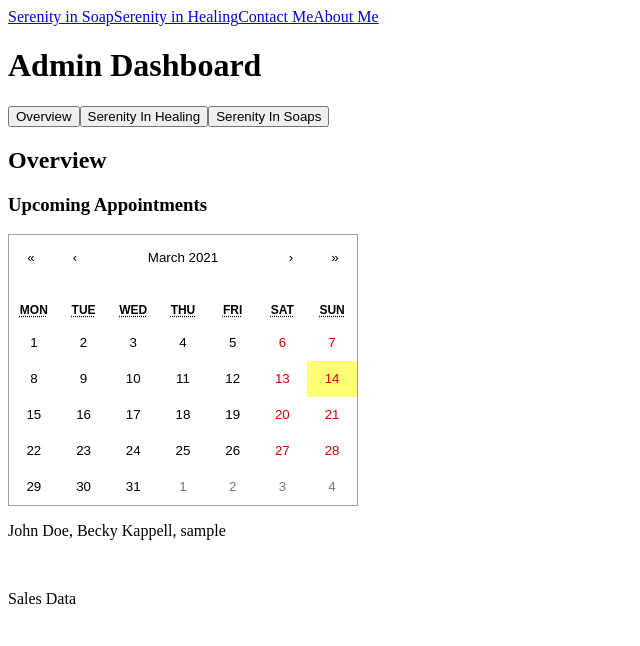
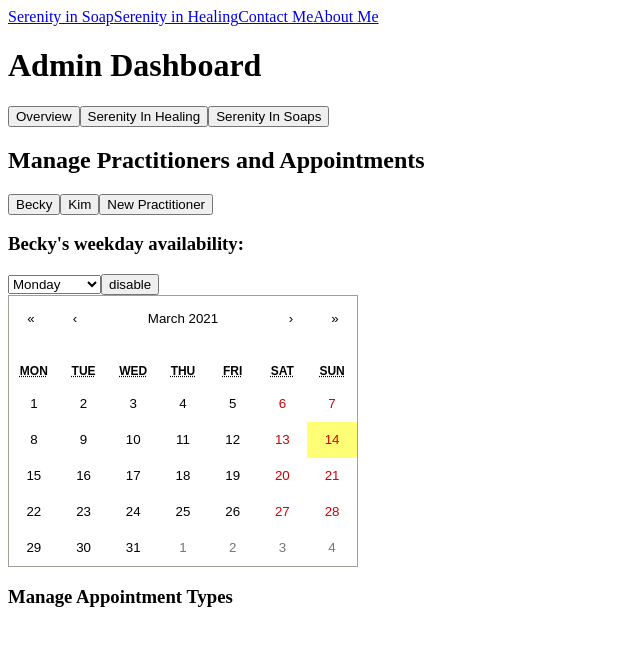
Before and after one commit to kimcodesjs/serenity-ignited, a React app: page /admin in a window 1280 px wide. Shown: the top 646 px of the page, without its empty margins (0-640 px from the left). Built offline with nearby package versions, Linux system fonts and the light colour scheme.

Commit message:
updated/created forms

```diff
--- a/src/Components/Admin/Dashboard.js
+++ b/src/Components/Admin/Dashboard.js
@@ -6,7 +6,7 @@ import SoapsAdmin from './SoapsAdmin'
 
 const Dashboard = () => {
 
-    const [active, setActive] = useState('overview')
+    const [active, setActive] = useState('reiki')
 
 
     const onClick = (e) => {
--- /dev/null
+++ b/src/Components/Admin/Forms/AvailabilityForm.js
@@ -0,0 +1,78 @@
+import React, {useState} from 'react'
+import {DateTime, Interval, Info} from 'luxon'
+import Calendar from 'react-calendar'
+
+class AvailabilityForm extends React.Component {
+    // on option change -> show time range picker
+    // add appointment buffer setting
+    // store/fetch user settings in db
+
+    constructor() {
+		super()
+		this.state = {
+            disabledDays: [],
+            currentSelection: 'Monday'
+        }
+
+    }
+
+
+    getDisabledDates = ({activeStartDate, date, view }) => {
+        if (date.getDay() === 0 && this.state.disabledDays.includes('Sunday')) {
+            return true
+        } else if (date.getDay() === 1 && this.state.disabledDays.includes('Monday')) {
+            return true
+        } else if (date.getDay() === 2 && this.state.disabledDays.includes('Tuesday')) {
+            return true
+        } else if (date.getDay() === 3 && this.state.disabledDays.includes('Wednesday')) {
+            return true
+        } else if (date.getDay() === 4 && this.state.disabledDays.includes('Thursday')) {
+            return true
+        } else if (date.getDay() === 5 && this.state.disabledDays.includes('Friday')) {
+            return true
+        } else if (date.getDay() === 6 && this.state.disabledDays.includes('Saturday')) {
+            return true
+        }
+    }
+
+    onClick = () => {
+        !this.state.disabledDays.includes(this.state.currentSelection) ?
+            this.setState({
+                disabledDays: [...this.state.disabledDays, this.state.currentSelection]
+            }):
+            this.setState({
+                disabledDays: this.state.disabledDays.filter(day => day !== this.state.currentSelection)
+            })
+
+
+    }
+
+    onChange = (e) => {
+        this.setState({
+            currentSelection: e.target.value
+        })
+    }
+
+
+    render () {
+        return (
+        <div>
+            <h3>{this.props.practitioner}'s weekday availability:</h3>
+            <select onChange={this.onChange}>
+                {Info.weekdays().map(day => {
+                return (
+                    <option value={day} key={day}>{day}</option>
+                )
+                })}
+            </select>
+            <button onClick={this.onClick}>{this.state.disabledDays.includes(this.state.currentSelection) ? 'enable' : 'disable'}</button>
+            <Calendar
+                tileDisabled={this.getDisabledDates}/>
+
+        </div>
+
+        )
+    }
+}
+
+export default AvailabilityForm
--- /dev/null
+++ b/src/Components/Admin/Forms/NewPractitioner.js
@@ -0,0 +1,9 @@
+import React from 'react'
+
+const NewPractitioner = () => {
+    return (
+        <h3>New Practioner Form...</h3>
+    )
+}
+
+export default NewPractitioner
--- a/src/Components/Admin/SoapsAdmin.js
+++ b/src/Components/Admin/SoapsAdmin.js
@@ -1,5 +1,5 @@
 import React, {useState} from 'react'
-import AddSoapForm from './AddSoapForm'
+import AddSoapForm from './Forms/AddSoapForm'
 
 const SoapsAdmin = () => {
     const [showAddSoap, setShowAdd] = useState(false)
```
Also changed, not shown: src/Components/Admin/Forms/AddSoapForm.js (renamed from src/Components/Admin/AddSoapForm.js).
